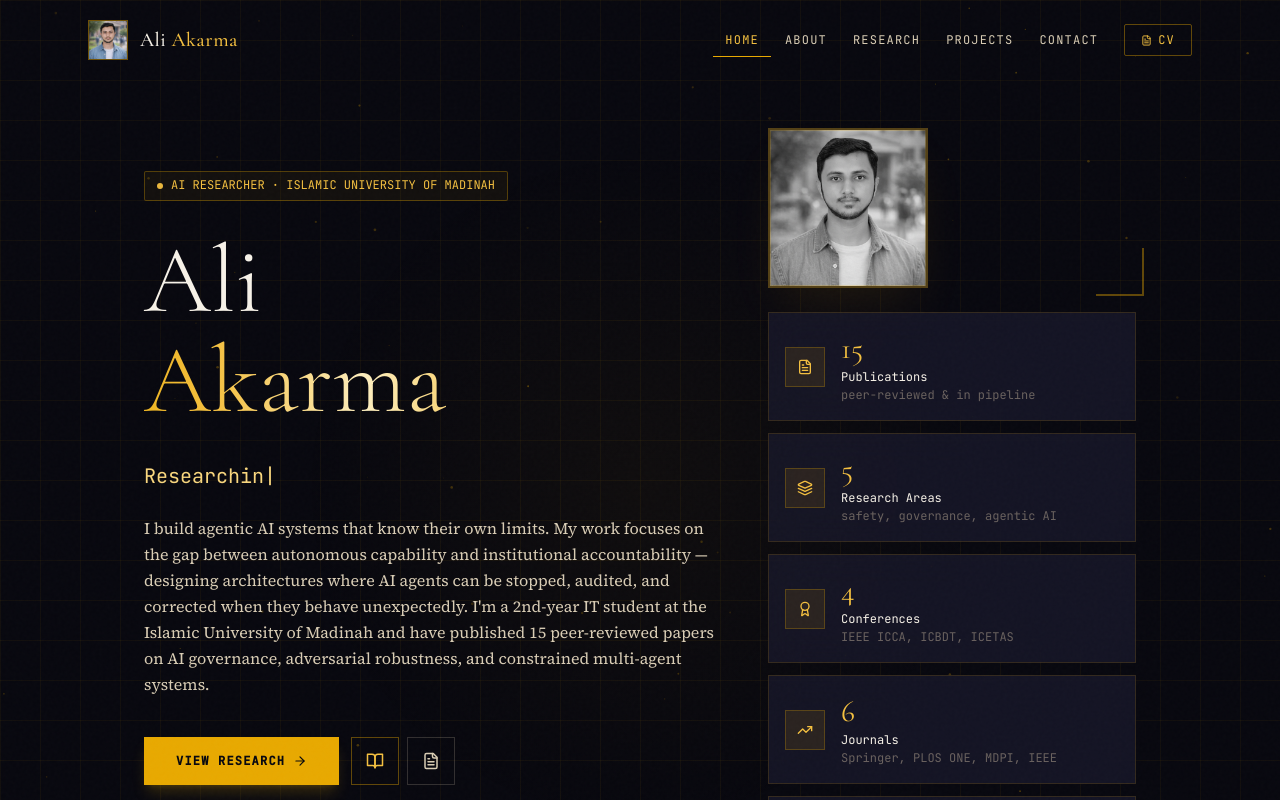
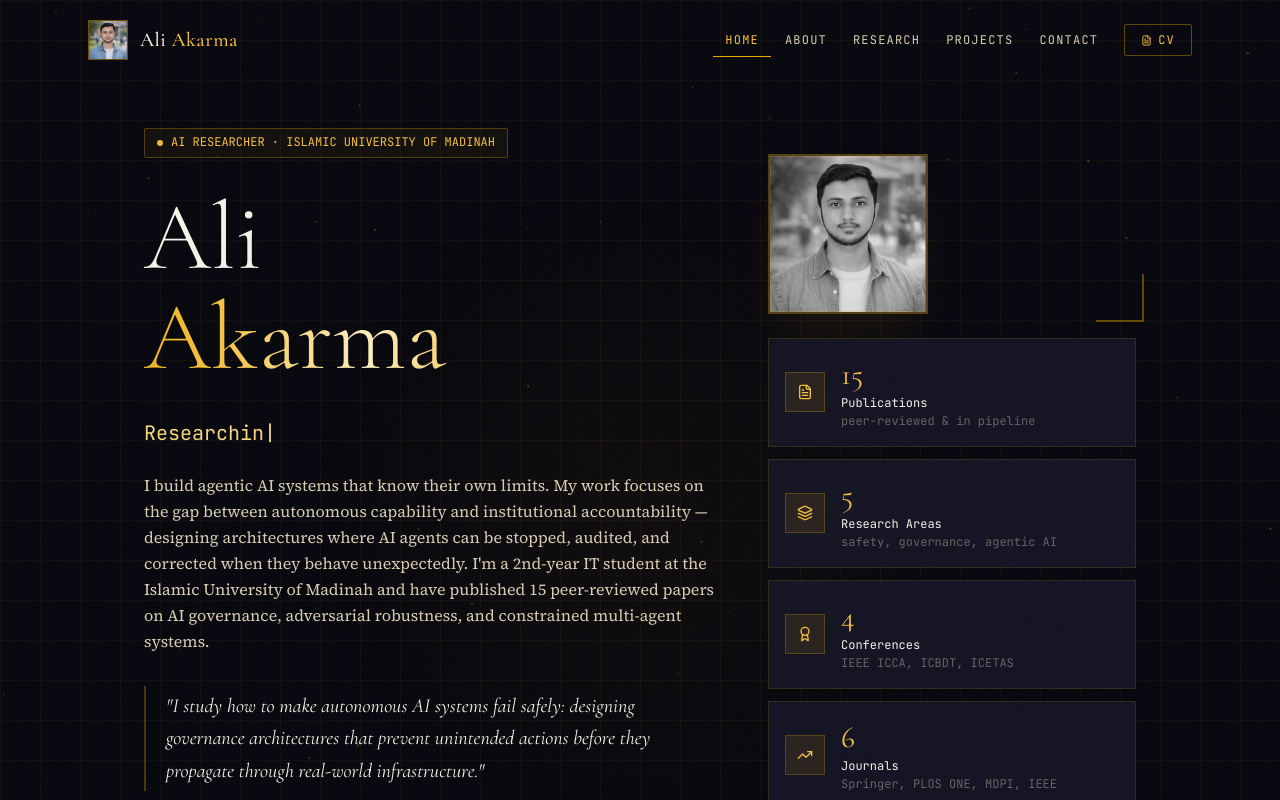
Before and after one commit to aliakarma/portfolio, a Next.js app: page / in a window 1280 px wide. Shown: the top 800 px of the page. Built offline with nearby package versions, Linux system fonts and the light colour scheme.

Commit message:
Update index.js

```diff
--- a/pages/index.js
+++ b/pages/index.js
@@ -214,10 +214,22 @@ export default function Home() {
                   initial={{ opacity: 0, y: 20 }}
                   animate={{ opacity: 1, y: 0 }}
                   transition={{ delay: 0.7 }}
-                  className="font-body text-parchment-300 text-base leading-relaxed max-w-xl mb-8 sm:mb-10"
+                  className="font-body text-parchment-300 text-base leading-relaxed max-w-xl mb-8"
                 >
                   {profile.bio}
                 </motion.p>
+
+                {/* Condensed Research Vision — Section 7.4 Fix */}
+                <motion.div
+                  initial={{ opacity: 0, y: 20 }}
+                  animate={{ opacity: 1, y: 0 }}
+                  transition={{ delay: 0.75 }}
+                  className="mb-10 border-l-2 border-gold-500/30 pl-5 py-1"
+                >
+                  <p className="font-display text-lg text-parchment-100 italic leading-relaxed max-w-lg">
+                    "I study how to make autonomous AI systems fail safely: designing governance architectures that prevent unintended actions before they propagate through real-world infrastructure."
+                  </p>
+                </motion.div>
 
                 {/* CTA buttons */}
                 <motion.div
```
